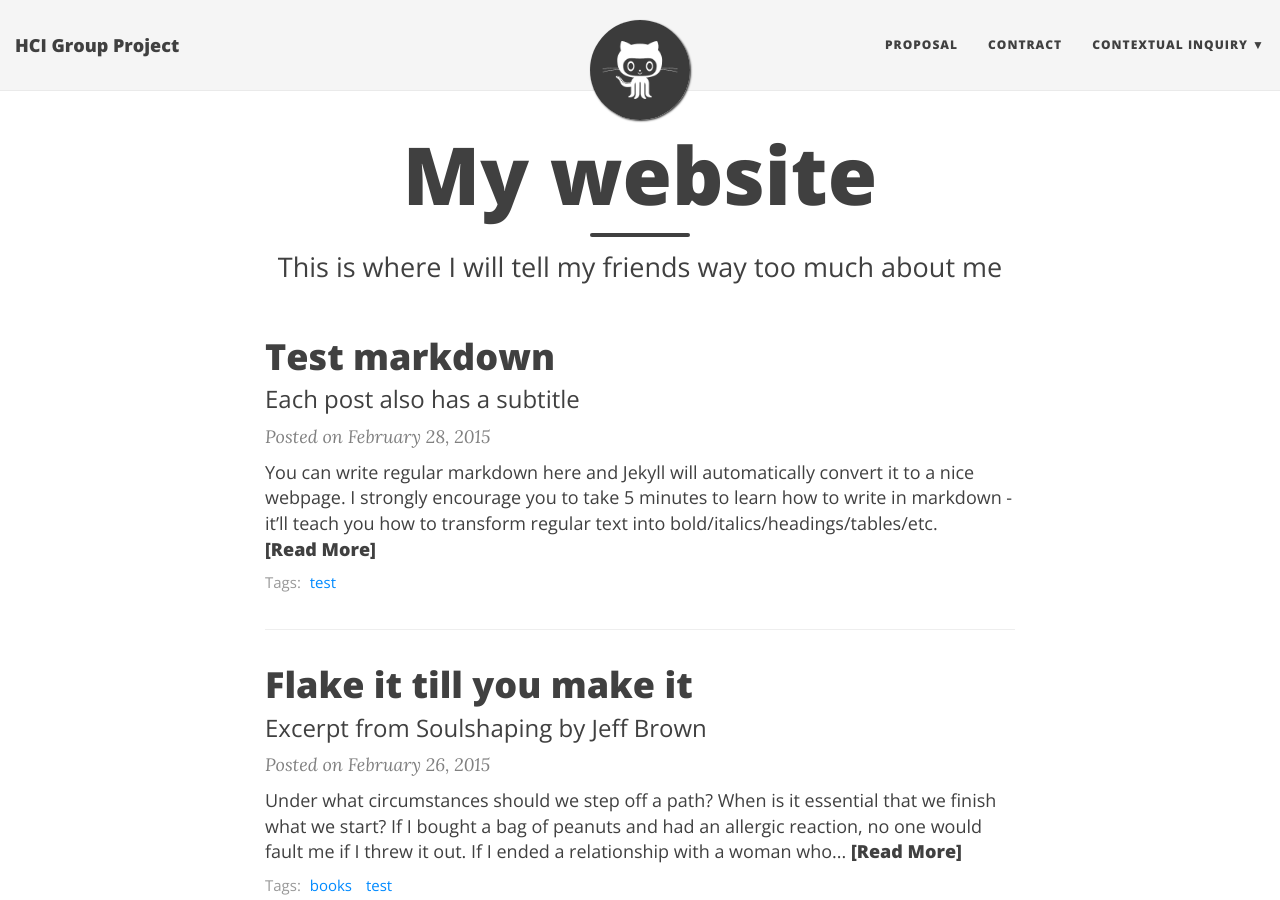
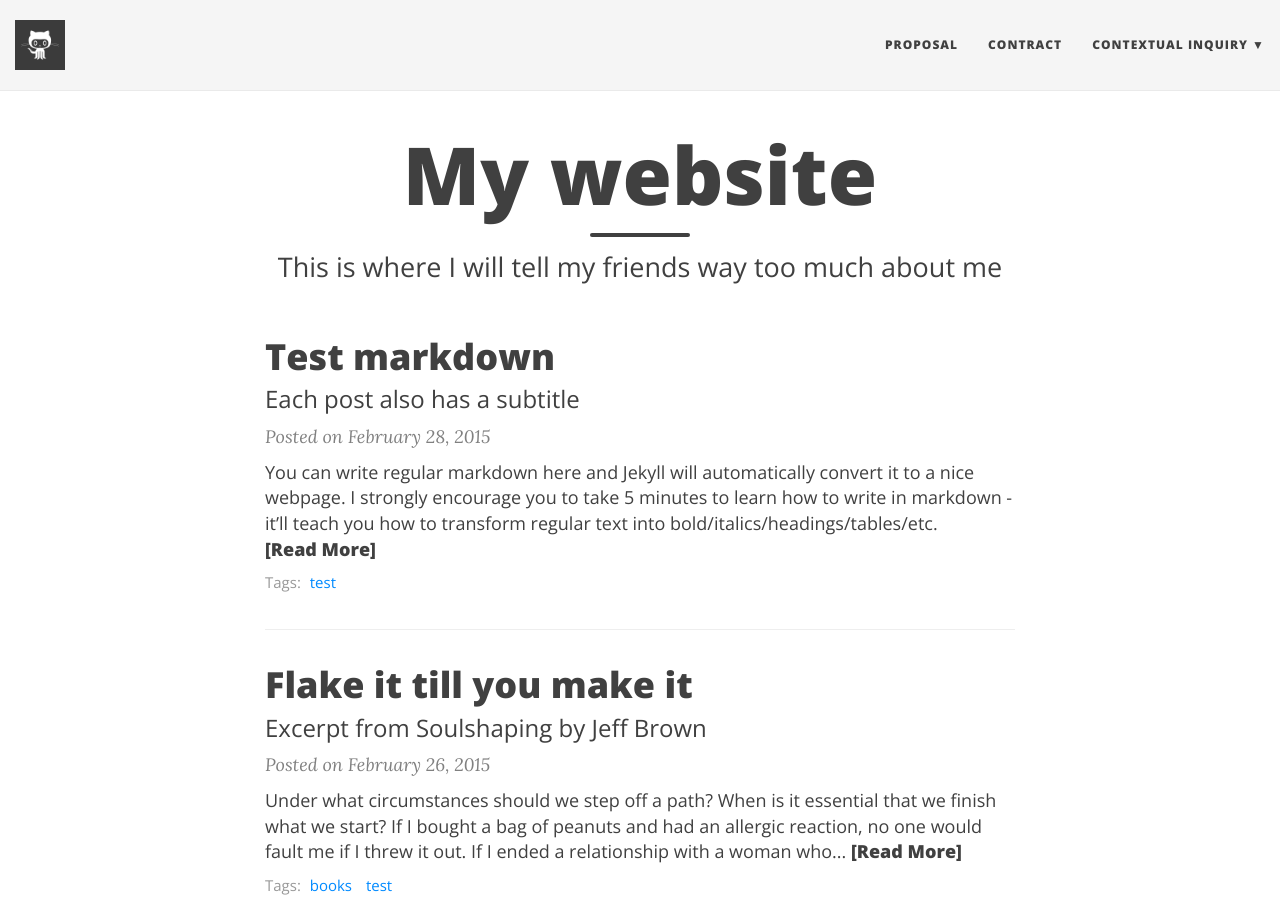
Before and after one commit to mc-mejia/HCIGroupProject, a Jekyll site: the page built from index.html, in a window 1280 px wide and 900 px high. Built offline with Jekyll 4.4.1, drawn with Linux system fonts in a browser that asks for light colours; nearby versions of some CDN libraries; the list of posts is cut into pages by our own code.

Commit message:
Update _config.yml

```diff
--- a/_config.yml
+++ b/_config.yml
@@ -32,11 +32,11 @@ navbar-links:
 
 # Image to show in the navigation bar - image must be a square (width = height)
 # Remove this parameter if you don't want an image in the navbar
-avatar: "/img/avatar-icon.png"
+# avatar: "/img/avatar-icon.png"
 
 # If you want to have an image logo in the top-left corner instead of the title text,
 # then specify the following parameter
-# title-img: /path/to/image
+title-img: "/img/avatar-icon.png"
 
 # --- Background colour/image options --- #
 
```
